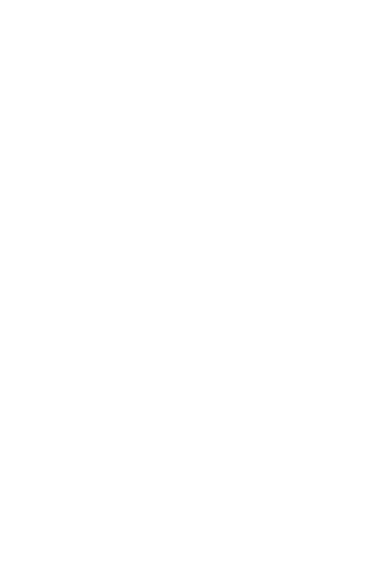
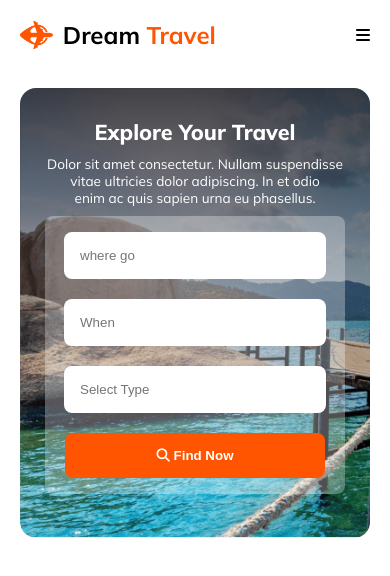
Before and after one commit to Mahmudul-1106/Assignment-Hero-Travel, a plain HTML site: page index.html in a window 390 px wide. Drawn offline with Linux system fonts and the light colour scheme.

Commit message:
explore section done

```diff
--- a/index.html
+++ b/index.html
@@ -9,11 +9,62 @@
     <link rel="preconnect" href="https://fonts.gstatic.com" crossorigin>
     <link href="https://fonts.googleapis.com/css2?family=Mulish:ital,wght@0,200..1000;1,200..1000&display=swap"
         rel="stylesheet">
+    <script src="https://kit.fontawesome.com/c5378e0ac1.js" crossorigin="anonymous"></script>
+
     <link rel="stylesheet" href="styles/travel.css">
 </head>
 
 <body>
+    <header>
+        <nav>
+            <div class="desktop">
+                <div class="name">
+                    <img src="Images/Group 40071 (2).png" alt="">
+                    <h2>Dream <span>Travel</span> </h2>
+                </div>
+                <div class="menu">
+                    <ul>
+                        <li><span>Home</span></li>
+                        <li>Packages</li>
+                        <li>Testimonial</li>
+                        <li>Blog</li>
+                        <li>Contact</li>
+                    </ul>
+                </div>
+            </div>
 
+            <div class="mobile">
+                <div class="name">
+                    <img src="Images/Group 40071 (2).png" alt="">
+                    <h2>Dream <span>Travel</span> </h2>
+                </div>
+                <i class="fa-solid fa-bars"></i>
+            </div>
+        </nav>
+    </header>
+    <main>
+        <section class="explore">
+            <div class="explore-content">
+                <h1>Explore Your Travel</h1>
+                <p>Dolor sit amet consectetur. Nullam suspendisse vitae ultricies dolor adipiscing. In et odio <br> enim
+                    ac quis sapien urna eu phasellus.</p>
+                <div class="explore-form">
+                    <form action="">
+                        <input type="text" placeholder="where go">
+                    </form>
+                    <form action="">
+                        <input type="text" placeholder="When">
+                    </form>
+                    <form action="">
+                        <input type="text" placeholder="Select Type">
+                    </form>
+                    <button class="btn-peimary"> <i class="fa-solid fa-magnifying-glass"></i> Find Now</button>
+                </div>
+            </div>
+
+        </section>
+    </main>
+    <footer></footer>
 </body>
 
 </html>
--- a/styles/travel.css
+++ b/styles/travel.css
@@ -1,8 +1,188 @@
 /* Shared Style */
 
 body {
-  font-family: "Mulish";
-  font-optical-sizing: auto;
-  font-weight: 400;
-  font-style: normal;
+    font-family: "Mulish";
+    font-optical-sizing: auto;
+    font-weight: 400;
+    font-style: normal;
 }
+
+body {
+    max-width: 1440px;
+    margin: 0 auto;
+}
+
+.btn-peimary {
+    border-radius: 8px;
+    background: #FF5400;
+    border: 0;
+    color: #FFF;
+    font-weight: 700;
+}
+
+main {
+    margin: 0 130px;
+}
+
+/* nav related styles */
+nav {
+    margin: 50px 125px 0 135px;
+
+}
+
+nav .desktop {
+    display: flex;
+    display: flex;
+    justify-content: space-between;
+    align-items: center;
+}
+
+nav .name {
+    display: flex;
+    align-items: center;
+}
+
+nav .name img {
+    margin-right: 15px;
+}
+
+nav .desktop h2 {
+    color: #131318;
+    font-size: 2.25rem;
+    font-weight: 800;
+}
+
+nav .name span {
+    color: #FF5400;
+}
+
+nav .menu ul {
+    display: flex;
+}
+
+nav .menu ul li {
+    list-style: none;
+    margin-left: 44px;
+    font-size: 1.125rem;
+}
+
+nav .menu span {
+    color: #FF5400;
+    font-size: 1.125rem;
+    font-weight: 700;
+}
+
+nav .mobile {
+    display: none;
+}
+
+/* nav style end */
+/* explore related styles starts */
+
+.explore {
+    background-image: linear-gradient(180deg, rgba(19, 19, 24, 0.80) 0%, rgba(19, 19, 24, 0.00) 80%), url(../Images/Group-13.png);
+
+    /* background-image: url(../Images/Group-13.png); */
+    height: 500px;
+    background-size:contain;
+    background-repeat: no-repeat;
+    border-radius: 16px;
+}
+
+
+
+.explore-content h1 {
+    padding-top: 100px;
+    margin-bottom: 0;
+    color: #FFF;
+    font-size: 4rem;
+    font-weight: 800;
+    text-align: center;
+}
+
+.explore-content p {
+    margin-top: 30px;
+    color: #FFF;
+    font-size: 1rem;
+    font-weight: 400;
+    text-align: center;
+}
+
+.explore-form {
+    display: flex;
+    padding: 16px;
+    border-radius: 8px;
+    background: rgba(255, 255, 255, 0.30);
+    justify-content:space-evenly;
+    margin: 50px 15%;
+}
+
+.explore-form input {
+    padding: 16px;
+    width: 140px;
+    border-radius: 8px;
+    border: 0;
+}
+
+.explore-form button {
+    width: 140px;
+    text-align: center;
+}
+
+/* style for mobile */
+@media screen and (max-width:600px) {
+    nav {
+        margin: 0 20px;
+        padding: 0;
+    }
+
+    nav .desktop {
+        display: none;
+    }
+
+    nav .mobile {
+        display: flex;
+        justify-content: space-between;
+        align-items: center;
+    }
+
+    nav .name img {
+        margin-right: 10px;
+        width: 15%;
+    }
+
+    main {
+        margin: 0 20px;
+    }
+    /* explore related styles */
+    .explore  {
+        background-size:cover;
+        border-radius: 16px;
+        height: 450px;
+    }
+    .explore-content h1{
+        padding-top: 30px;
+        font-size: 1.35rem;
+    }
+    .explore-content p{
+        margin: 10px 20px;
+        font-size: 0.85rem;
+    }
+    .explore-form{
+        flex-direction: column;
+        margin: 10px 25px;
+        align-items: center;
+        gap: 20px;
+    }
+    .explore-form input {
+        padding: 16px;
+        margin: 0;
+        width: 230px;
+        align-items: center;
+    }
+    .explore-form button {
+        padding: 15px;
+        width: 260px;
+        text-align: center;
+    }
+}
```
Also changed, not shown: Images/Group-13.png (renamed from Images/Group 13 (1) (1).png).
